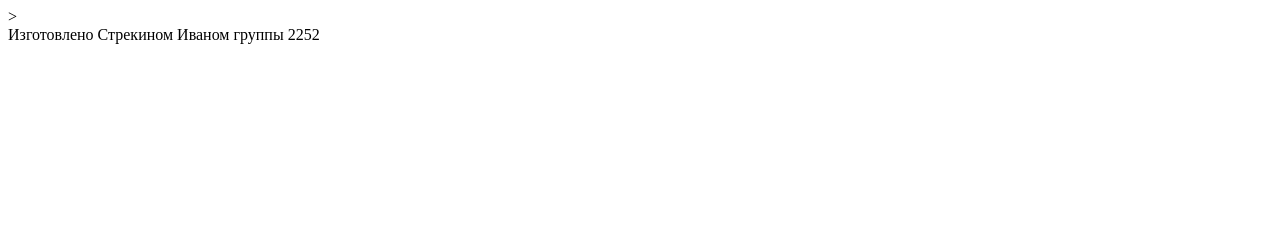
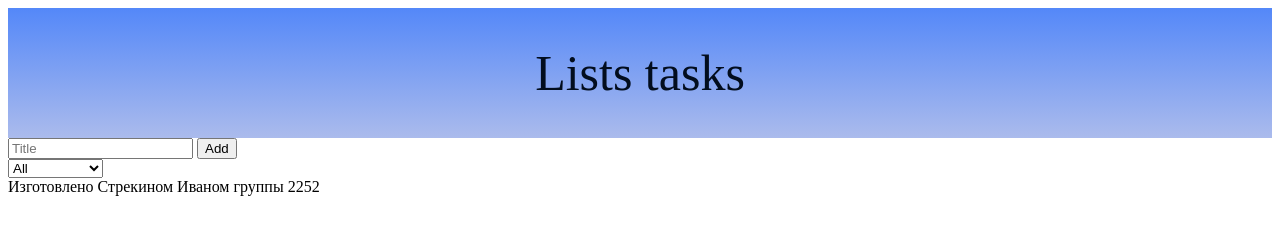
Before and after one commit to Ivan-Strekin/Work7_WebSite, a website: page main.html in a window 1280 px wide. Drawn offline with Linux system fonts and the light colour scheme; a web font is replaced by a local one.

Commit message:
Оформил блоки в html. Начал стилизовать.

```diff
--- a/main.html
+++ b/main.html
@@ -2,13 +2,36 @@
 <html lang="en">
 <head>
     <meta charset="UTF-8">
-    <title>Title</title><link rel="stylesheet" href="style.css">
-    <meta name="viewport" content="width=device-width,initial-scale=1.0">>
+    <title>Title</title>
+    <link rel="stylesheet" href="style.css">
+    <meta name="viewport" content="width=device-width,initial-scale=1.0">
 
 </head>
 <body>
-<header class="header"></header>
-<main class="main"></main>
+<header class="header">
+    <div><p> Lists tasks</p></div>
+</header>
+<main class="main">
+    <div class="Title">
+        <input type="text" name="title" id="title" required placeholder="Title">
+        <button id="Add_Button">Add</button>
+    </div>
+    <div class="Filters">
+        <select name="filter" id="filter">
+            <option value="all">All</option>
+            <option value="done">Done</option>
+            <option value="not_done">Not done</option>
+            <option value="in_process">In a process</option>
+        </select>
+    </div>
+    <div class="Tasks">
+        <div class="FilterTasks"></div>
+        <div class="not_done_tasks"></div>
+        <div class="done_tasks"></div>
+        <div class="in_process_tasks"></div>
+    </div>
+
+</main>
 <footer class="footer">
     Изготовлено Стрекином Иваном группы 2252
 </footer>
--- a/style.css
+++ b/style.css
@@ -1,3 +1,22 @@
-.footer{
+@import url('https://fonts.googleapis.com/css2?family=Momo+Signature&display=swap');
+header{
+    width: 100%;
+    height: 130px;
+    background:linear-gradient(to bottom, rgba(67, 124, 248, 0.91), #abbbec);
+    font-style: normal;
+    display: flex;
+    justify-content: center;
+    align-items: center;
 
 }
+header p{
+    font-family: 'Momo Signature', serif;
+    font-size: 50px;
+    color: #020d1e;
+    text-align: center;
+}
+#logo{
+    width:200px;
+    height:200px;
+
+}
```
Also changed, not shown: img/sticker-png-management-icon-crm-icon-customer-relationship-management-icon-quotation-mark-apostrophe-quotation-marks-in-english-punctuation-hyphen-enterprise-resource-planning-text.png (added).
